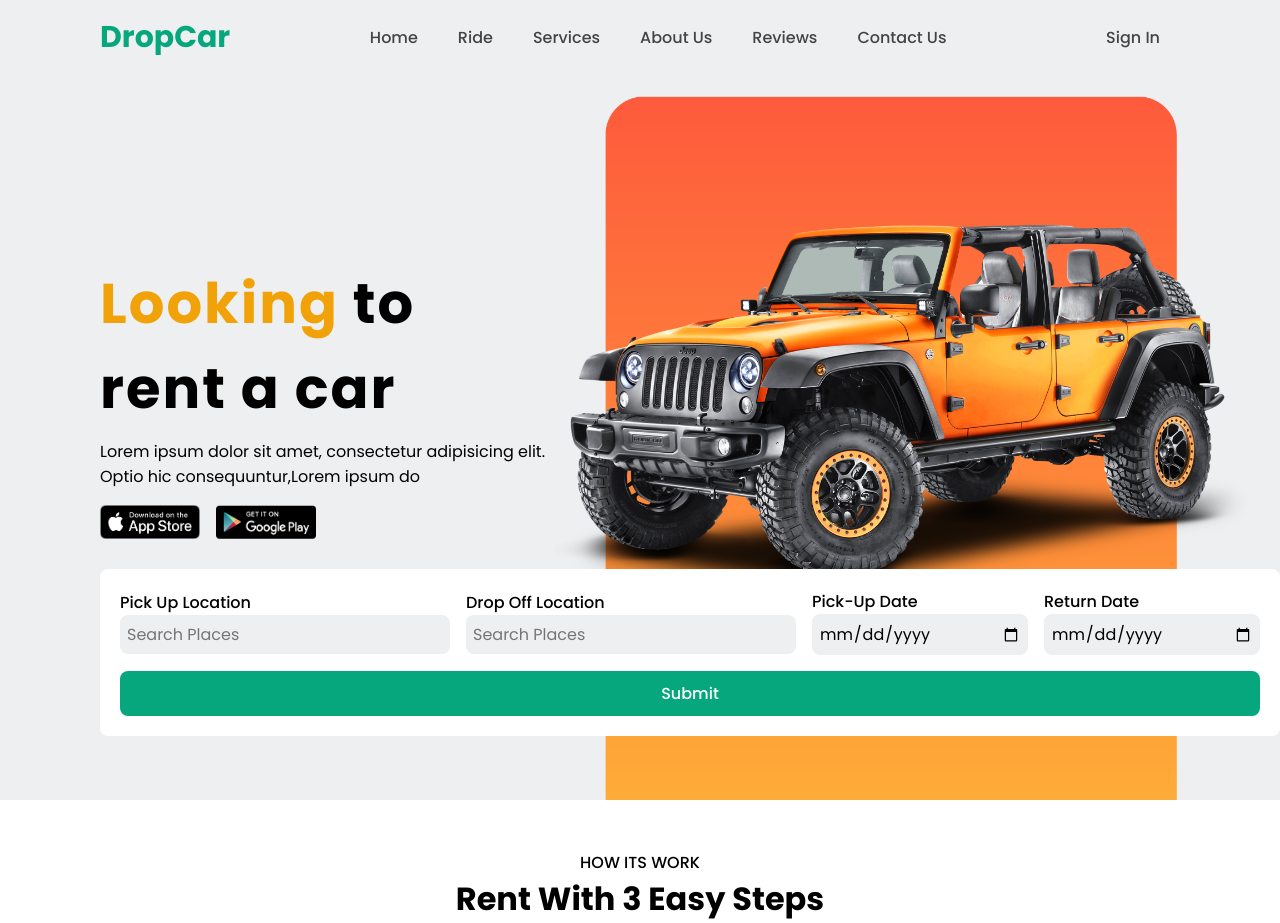
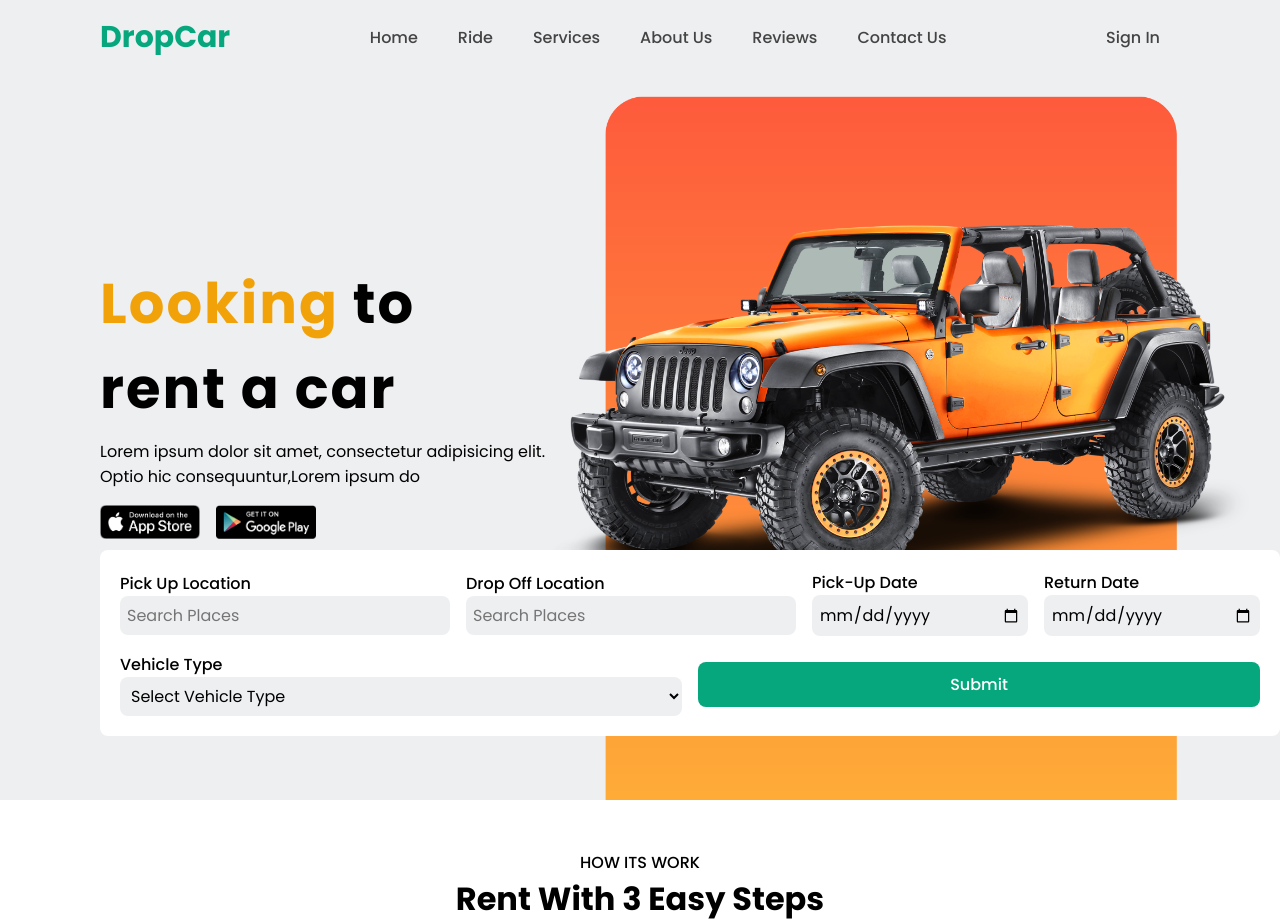
Before and after one commit to amonlegend/DropCar, a Django app: page / in a window 1280 px wide. Shown: the top 923 px of the page. Run offline with Django 5.2, Linux system fonts and the light colour scheme; some libraries are stand-ins or nearby versions.

Commit message:
Landing page updated

```diff
--- a/accounts/models.py
+++ b/accounts/models.py
@@ -3,10 +3,6 @@ from django.contrib.auth.models import AbstractBaseUser, BaseUserManager, Permis
 from django.core.validators import validate_email
 
 #Create your model here
-
-from django.contrib.auth.models import AbstractBaseUser, BaseUserManager, PermissionsMixin
-from django.db import models
-from django.core.validators import validate_email
 
 class CustomUserManager(BaseUserManager):
     def create_user(self, email, full_name, phone, password=None, **extra_fields):
--- a/accounts/views.py
+++ b/accounts/views.py
@@ -117,7 +117,6 @@ def ChangePassword(request, token):
         if request.method == 'POST':
             new_password = request.POST.get('new_password')
             confirm_password = request.POST.get('confirm_password')
-            ("Passowrd liyo ki nai")
             if new_password != confirm_password:
                 messages.error(request, 'Passwords do not match.')
                 return render(request, 'change-password.html', {'token': token})
--- a/static/css/landscript.css
+++ b/static/css/landscript.css
@@ -150,7 +150,15 @@ header{
     border-radius: 0.5rem;
     font-size: 1rem;
 }
-
+.input-box input,
+.input-box select {
+    padding: 7px;
+    outline: none;
+    border: none;
+    background: #eeeff1;
+    font-size: 1rem;
+    border-radius: 0.5rem;
+}
 .form-container form .btn{
     flex: 1 1 7rem;
     padding: 10px 34px;
--- a/templates/components/header.html
+++ b/templates/components/header.html
@@ -1,4 +1,5 @@
 <!-- header.html -->
+{% load static %}
 <html>
 <head>
     <!-- Common head content, including CSS links -->
--- a/templates/index.html
+++ b/templates/index.html
@@ -1,4 +1,5 @@
 {% extends 'components/base.html'%}
+    {% load static %}
     {% block content %}
     <body>
         <!--Home-->
@@ -36,6 +37,17 @@
                     <div class="input-box">
                         <span>Return Date</span>
                         <input type="date" name="" id="">
+                    </div>
+                    <div class="input-box">
+                        <span>Vehicle Type</span>
+                        <select name="vehicleType" id="vehicleType">
+                            <option value="">Select Vehicle Type</option>
+                            <option value="suv">SUV</option>
+                            <option value="muv">MUV</option>
+                            <option value="hatchback">Hatchback</option>
+                            <option value="sedan">Sedan</option>
+                            <option value="jeep">Jeep</option>
+                        </select>
                     </div>
                     <input type="submit" name="" id="" class="btn">
                 </form>
```
